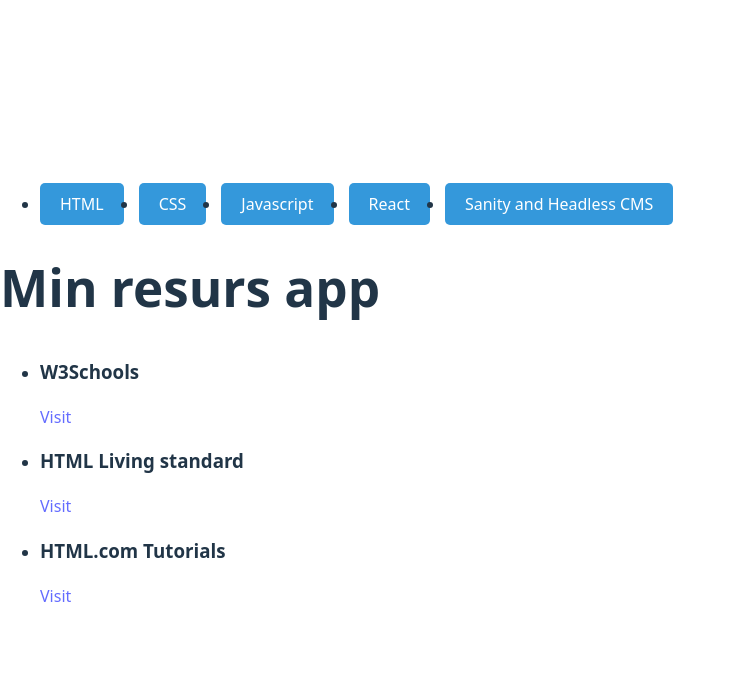
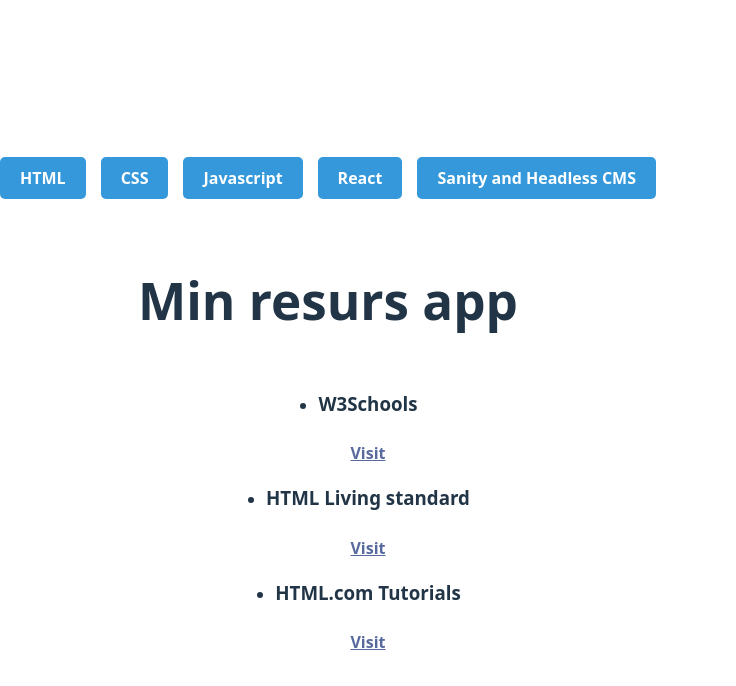
Before and after one commit to Markojuuh/uin25ak2_resourceapp_markojuuh, a React (Vite) app: page /#/ in a window 1280 px wide. Shown: the top 686 px of the page, without its empty margins (0-736 px from the left). Built offline with nearby package versions, Linux system fonts and the light colour scheme.

Commit message:
styles oppdatering

```diff
--- a/src/assets/styles/layout.scss
+++ b/src/assets/styles/layout.scss
@@ -13,3 +13,28 @@
         }
     }
 }
+
+.layout {
+    display: flex;
+    flex-direction: column;
+    align-items: center;
+    justify-content: center;
+    min-height: 100vh;
+    text-align: center;
+}
+
+.layout nav {
+    width: 100%;
+    display: flex;
+    justify-content: center;
+    padding: 20px 0;
+}
+
+/*.layout section {
+    width: 80%;
+    background: $white;
+    max-width: 800px;
+    padding: 30px;
+    box-shadow: 0px 4px 10px rgba(0, 0, 0, 0.1);
+    border-radius: 8px;
+}*/
--- a/src/assets/styles/nav.scss
+++ b/src/assets/styles/nav.scss
@@ -1,4 +1,26 @@
 @import "variables";
+
+nav {
+    ul {
+        list-style: none;
+        display: flex;
+        justify-content: center;
+        padding: 0;
+        gap: 10px;
+
+        li {
+            a {
+                text-decoration: none;
+                color: $white;
+                font-weight: bold;
+
+                &:hover {
+                    color: $lightblue;
+                }
+            }
+        }
+    }
+}
 
 .tabs {
     display: flex;
--- a/src/assets/styles/resources.scss
+++ b/src/assets/styles/resources.scss
@@ -1 +1,24 @@
 @import "variables";
+
+.resources {
+    display: flex;
+    flex-direction: column;
+    align-items: center;
+    justify-content: center;
+    text-align: center;
+    width: 100%;
+}
+
+.resources a {
+    font-size: 16px;
+    font-weight: bold;
+    color: $lightblue;
+    text-decoration: underline;
+    display: inline-block;
+    margin-top: 5px;
+}
+
+.resources a:hover {
+    text-decoration: none;
+    color: $darkblue;
+}
```
